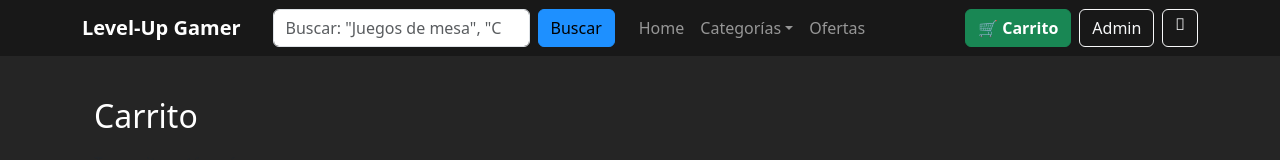
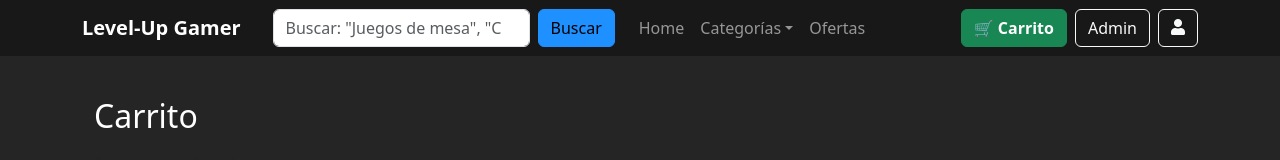
Before and after one commit to Joako729/Level-Up-Gamer-React, a React (Create React App) app: page /carrito in a window 1280 px wide. Shown: the top 160 px of the page. Built offline with nearby package versions, Linux system fonts and the light colour scheme.

Commit message:
Boton de inicio de sesion arreglado

```diff
--- a/public/index.html
+++ b/public/index.html
@@ -11,6 +11,11 @@
       rel="stylesheet"
       href="https://cdn.jsdelivr.net/npm/font-awesome@5.15.3/dist/css/fontawesome.min.css"
     />
+    <link
+      rel="stylesheet"
+      href="https://cdnjs.cloudflare.com/ajax/libs/font-awesome/5.15.3/css/all.min.css"
+    />
+
   </head>
   <body>
     <div id="root"></div>
--- a/src/App.css
+++ b/src/App.css
@@ -318,5 +318,6 @@
 
 /* Estilos del botón de inicio de sesión */
 .navbar .btn-outline-light i {
-  margin-right: 0px; /* Espacio entre el ícono y el texto */
+  margin-right: 0px;
+  margin-top: 3px; /* Espacio entre el ícono y el texto */
 }
```
